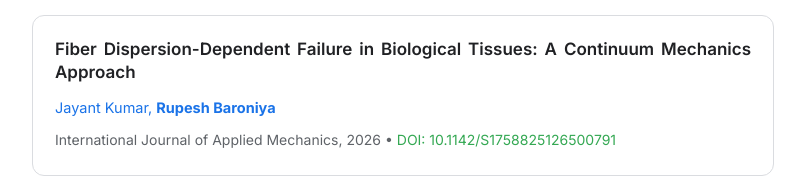
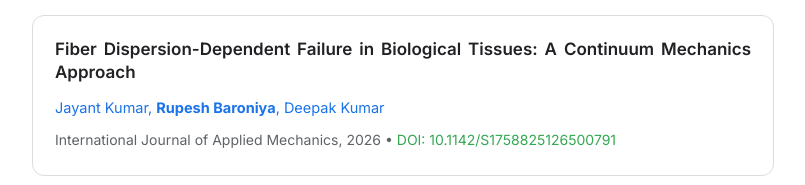
Before and after one commit to rBaroniya/rbaroniya.github.io, a plain HTML site: page index.html in a window 1280 px wide. Shown: the part 4090-4275 px from the top of the page, without its empty margins (442-1247 px from the left). Drawn offline with nearby package versions, Linux system fonts and the light colour scheme.

Commit message:
Update index.html

```diff
--- a/index.html
+++ b/index.html
@@ -532,7 +532,7 @@
         </div>
         <div class="pub">
             <div class="pub-title">Fiber Dispersion-Dependent Failure in Biological Tissues: A Continuum Mechanics Approach</div>
-            <div class="pub-authors">Jayant Kumar, <strong>Rupesh Baroniya</strong></div>
+            <div class="pub-authors">Jayant Kumar, <strong>Rupesh Baroniya</strong>, Deepak Kumar</div>
             <div class="pub-journal">International Journal of Applied Mechanics, 2026 • <a href="https://www.worldscientific.com/doi/10.1142/S1758825126500791" class="doi" target="_blank">DOI: 10.1142/S1758825126500791</a></div>
         </div>
         <div class="pub">
@@ -591,7 +591,7 @@
         </div>
         <div class="pub">
             <div class="pub-title">Fiber Dispersion-Dependent Failure in Biological Tissues: A Continuum Mechanics Approach</div>
-            <div class="pub-authors">Jayant Kumar, <strong>Rupesh Baroniya</strong></div>
+            <div class="pub-authors">Jayant Kumar, <strong>Rupesh Baroniya</strong>, Deepak Kumar</div>
             <div class="pub-journal">International Journal of Applied Mechanics, 2026 • <a href="https://www.worldscientific.com/doi/10.1142/S1758825126500791" class="doi" target="_blank">DOI: 10.1142/S1758825126500791</a></div>
         </div>
         <div class="pub">
```
